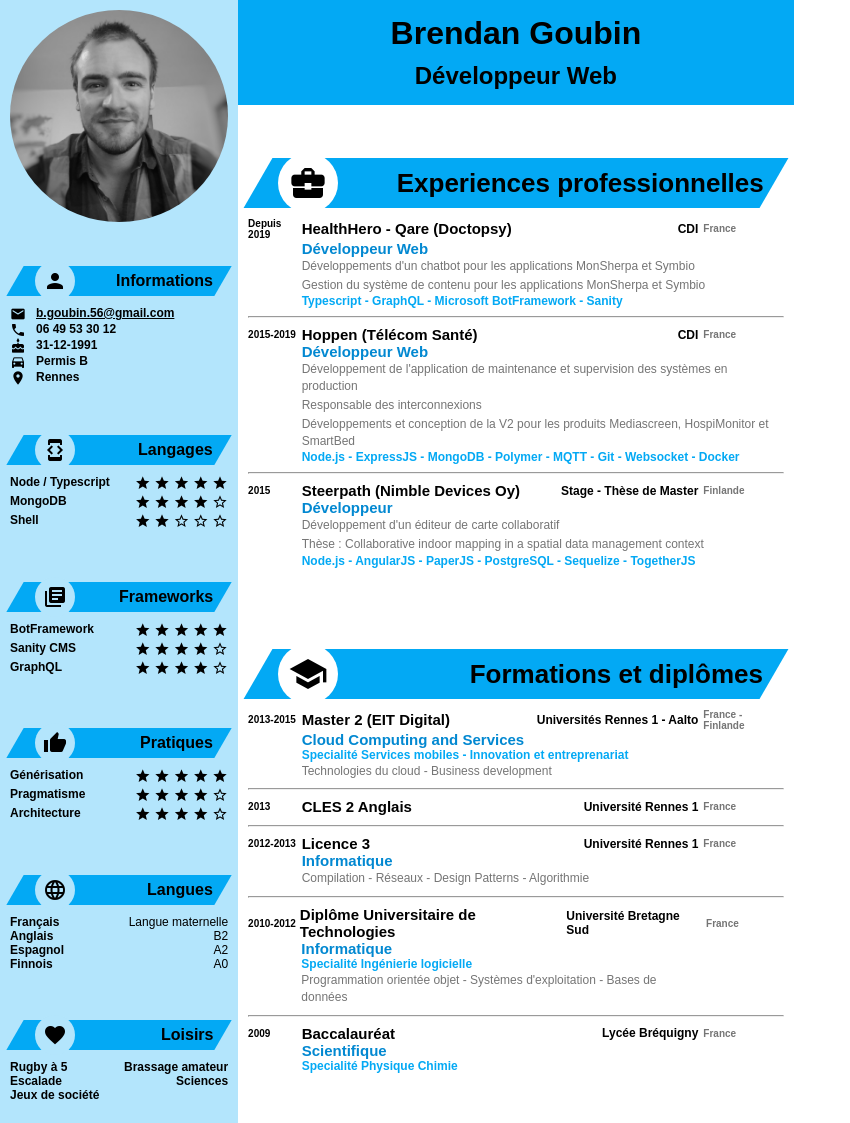
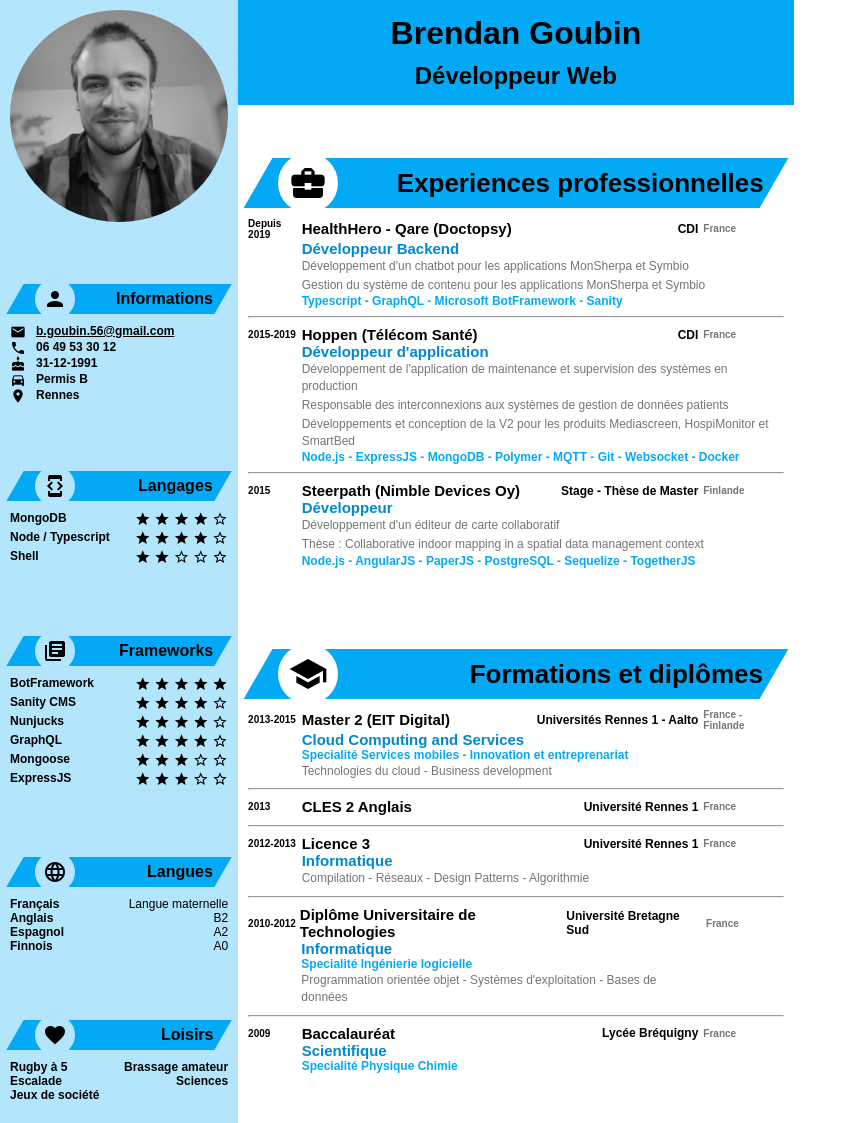
Before and after one commit to Billos/resume-old, a Jekyll site: the page built from index.md, in a window 1280 px wide. Shown: the whole page, without its empty margins (0-850 px from the left). Built offline with Jekyll 4.4.1, drawn with Linux system fonts in a browser that asks for light colours; some web fonts are replaced.

Commit message:
update-02-05-2023

```diff
--- a/_data/dev.yml
+++ b/_data/dev.yml
@@ -1,6 +1,6 @@
 -
   name: Node / Typescript
-  level: 5
+  level: 4
 -
   name: MongoDB
   level: 4
--- a/_data/jobs.yml
+++ b/_data/jobs.yml
@@ -1,21 +1,21 @@
 
 -
-  function: Développeur Web
+  function: Développeur Backend
   company: HealthHero - Qare (Doctopsy)
   contract: CDI
   tasks:
-    - Développements d'un chatbot pour les applications MonSherpa et Symbio
+    - Développement d'un chatbot pour les applications MonSherpa et Symbio
     - Gestion du système de contenu pour les applications MonSherpa et Symbio
   technologies: Typescript - GraphQL - Microsoft BotFramework - Sanity
   place: France
   years: Depuis 2019
 -
-  function: Développeur Web
+  function: Développeur d'application
   company: Hoppen (Télécom Santé)
   contract: CDI
   tasks:
     - Développement de l'application de maintenance et supervision des systèmes en production
-    - Responsable des interconnexions
+    - Responsable des interconnexions aux systèmes de gestion de données patients
     - Développements et conception de la V2 pour les produits Mediascreen, HospiMonitor et SmartBed
   technologies: Node.js - ExpressJS - MongoDB - Polymer - MQTT - Git - Websocket - Docker
   place: France
--- a/_data/libraries.yml
+++ b/_data/libraries.yml
@@ -5,5 +5,14 @@
   name: GraphQL
   level: 4
 -
+  name: Nunjucks
+  level: 4
+-
   name: Sanity CMS
   level: 4
+-
+  name: ExpressJS
+  level: 3
+-
+  name: Mongoose
+  level: 3
--- a/_includes/column.html
+++ b/_includes/column.html
@@ -4,7 +4,7 @@
 	{% include column/dev.html %}
 	{% include column/library.html %}
 	<!-- {% include column/tools.html %} -->
-	{% include column/usages.html %}
+	<!-- {% include column/usages.html %} -->
 	{% include column/languages.html %}
 	{% include column/hobbies.html %}
 </column>
```
